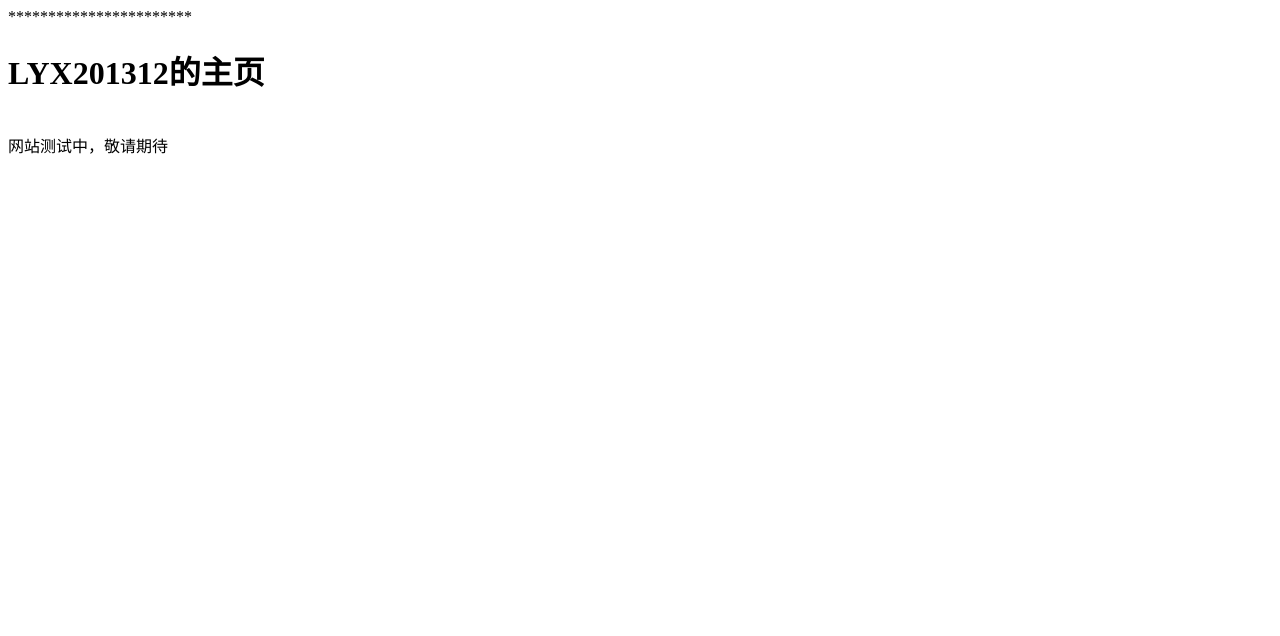
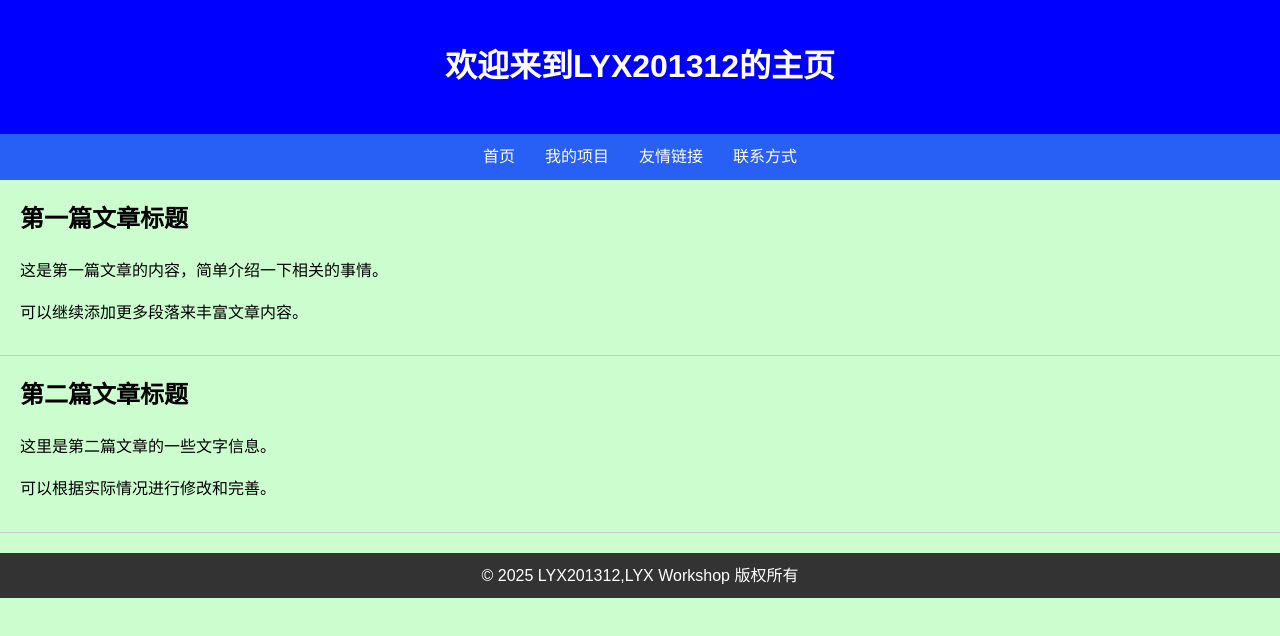
Before and after one commit to LYX201312/LYX201312.github.io, a plain HTML site: page index.html in a window 1280 px wide. Drawn offline with Linux system fonts and the light colour scheme.

Commit message:
Update index.html

```diff
--- a/index.html
+++ b/index.html
@@ -1,12 +1,109 @@
-<html>
+<!DOCTYPE html>
+<html lang="zh-CN">
+
 <head>
-<meta charset="utf-8">
-<title>主页 - LYX201312的个人空间</title>
+    <meta charset="UTF-8">
+    <meta name="viewport" content="width=device-width, initial-scale=1.0">
+    <title>我的个人博客</title>
+    <style>
+        /* 全局样式 */
+        body {
+            background-color: #CCFDCE;
+            font-family: Arial, sans-serif;
+            margin: 0;
+            padding: 0;
+            line-height: 1.6;
+        }
+
+        /* 头部样式 */
+        header {
+            background-color: #0000FF;
+            color: white;
+            text-align: center;
+            padding: 20px;
+        }
+
+        /* 导航栏样式 */
+        nav {
+            background-color: #285FF5;
+            padding: 10px;
+        }
+
+        nav ul {
+            list-style-type: none;
+            margin: 0;
+            padding: 0;
+            display: flex;
+            justify-content: center;
+        }
+
+        nav ul li {
+            margin: 0 15px;
+        }
+
+        nav ul li a {
+            color: white;
+            text-decoration: none;
+        }
+
+        /* 文章列表样式 */
+        .article {
+            padding: 20px;
+            border-bottom: 1px solid #ccc;
+        }
+
+        .article h2 {
+            margin-top: 0;
+        }
+
+        .article p {
+            margin-bottom: 10px;
+        }
+
+        /* 页脚样式 */
+        footer {
+            background-color: #333;
+            color: white;
+            text-align: center;
+            padding: 10px;
+            margin-top: 20px;
+        }
+    </style>
 </head>
+
 <body>
-    ***********************
-    <h1>LYX201312的主页</h1>
-    <br/>
-    网站测试中，敬请期待
+    <!-- 头部 -->
+    <header>
+        <h1>欢迎来到LYX201312的主页</h1>
+    </header>
+
+    <!-- 导航栏 -->
+    <nav>
+        <ul>
+            <li><a href="#">首页</a></li>
+            <li><a href="#">我的项目</a></li>
+            <li><a href="#">友情链接</a></li>
+            <li><a href="#">联系方式</a></li>
+        </ul>
+    </nav>
+
+    <!-- 文章列表 -->
+    <div class="article">
+        <h2>第一篇文章标题</h2>
+        <p>这是第一篇文章的内容，简单介绍一下相关的事情。</p>
+        <p>可以继续添加更多段落来丰富文章内容。</p>
+    </div>
+
+    <div class="article">
+        <h2>第二篇文章标题</h2>
+        <p>这里是第二篇文章的一些文字信息。</p>
+        <p>可以根据实际情况进行修改和完善。</p>
+    </div>
+
+    <!-- 页脚 -->
+    <footer>
+        &copy; 2025 LYX201312,LYX Workshop 版权所有
+    </footer>
 </body>
+
 </html>
```
